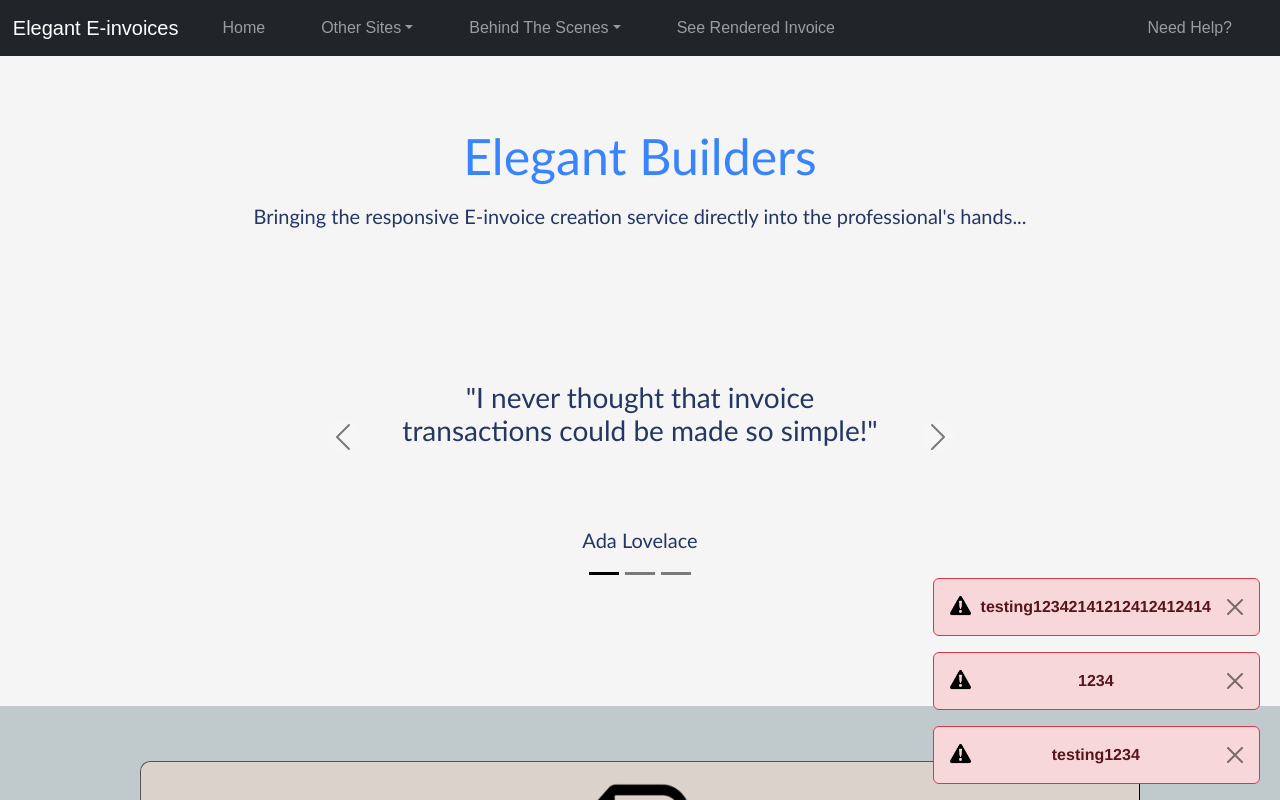
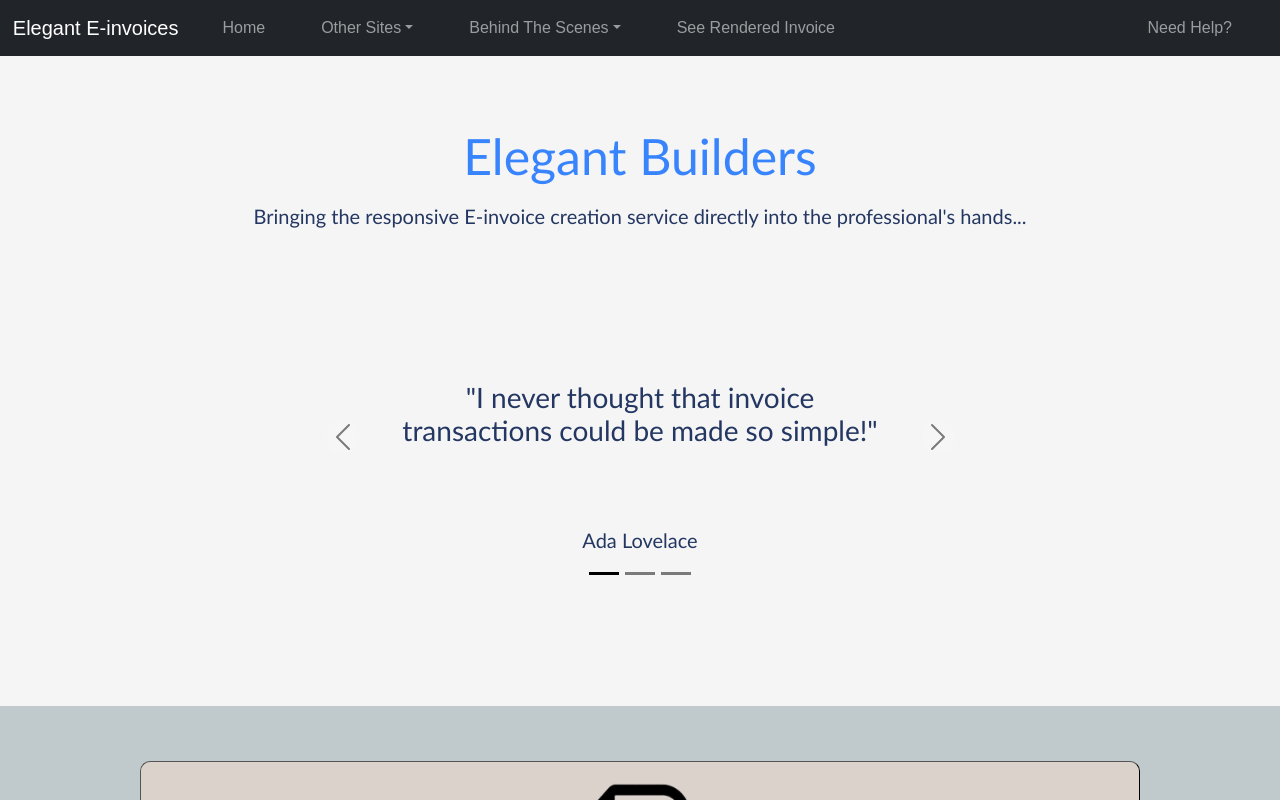
Before and after one commit to MysticalFire1315/SENG2021-frontend, a Next.js app: page / in a window 1280 px wide. Shown: the top 800 px of the page. Built offline with nearby package versions, Linux system fonts and the light colour scheme.

Commit message:
ready for merge

```diff
--- a/package.json
+++ b/package.json
@@ -24,7 +24,8 @@
     "react-dom": "18.2.0",
     "react-helmet": "^6.1.0",
     "react-intersection-observer": "^9.4.3",
-    "react-popper": "^2.3.0"
+    "react-popper": "^2.3.0",
+    "uuid": "^9.0.0"
   },
   "devDependencies": {
     "@types/react": "^18.0.28",
--- a/src/components/MainComponent/Invoice/InvoiceOptions.jsx
+++ b/src/components/MainComponent/Invoice/InvoiceOptions.jsx
@@ -1,24 +1,22 @@
 import React, { useState } from "react";
 import { invoiceCreate, invoiceRender } from "../../../pages/api/backend";
 import InputError from "./InputError";
+import { v4 as uuidv4 } from 'uuid';
 const InvoiceOptions = (props) => {
     const data = props.data;
 
     const [errorList, setErrorList] = useState([]);
-    const [count, setCount] = useState(0);
     const handleAddError = (violation) => {
-        const errorKey = count;
+        const errorKey = uuidv4();
         setErrorList(errorList => ([...errorList, <InputError key={errorKey} id={errorKey} violation={violation} />]));
-        setCount(count + 1);
     };
     const makeInvoice = async () => {
-        console.log("here");
-        console.log(data);
         const obj = await invoiceCreate(data);
         showErrorOrRender(obj);
     };
 
     const handleFileInput = async (file) => {
+        return;
         const obj = await invoiceCreate(file); // Should replace with a function that takes in input file and returns output UBL XML file
         if (obj.violations.length !== 0) {
             for (const violation of obj.violations) {
@@ -45,15 +43,6 @@ const InvoiceOptions = (props) => {
 
     return (
         <div id="invoice-options">
-            {/* FOr testing */}
-            <div style={{
-                position: "fixed", bottom: "0",
-                right: "20px", zIndex: "99999"
-            }}>
-                <InputError key={5} id={5} violation={"testing12342141212412412414"} />
-                <InputError key={6} id={6} violation={"1234"} />
-                <InputError key={7} id={7} violation={"testing1234"} />
-            </div>
             <div className="error-list">
                 {errorList}
             </div>
```
Also changed, not shown: 1 other file (tests, documents, lock files or other folders).
